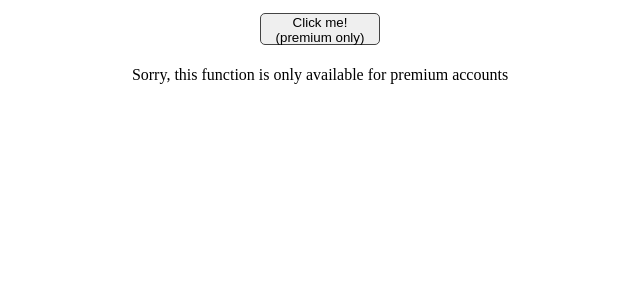
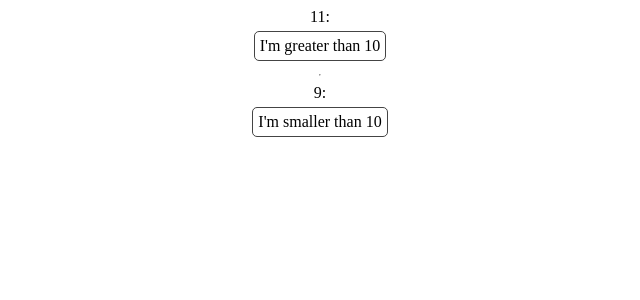
Before and after one commit to MaciejWWojcik/directives-and-pipes-course, an Angular app: page / in a window 1280 px wide. Shown: the top 300 px of the page, without its empty margins (320-960 px from the left). Built offline with nearby package versions, Linux system fonts and the light colour scheme.

Commit message:
solution

```diff
--- a/src/app/app.component.html
+++ b/src/app/app.component.html
@@ -1,13 +1,9 @@
-<button *ngIf="premiumAccount.premium; else nonPremiumMessage" (click)="doSomething()">
-  Click me! (premium only)
-</button>
+11:
+<div *appGreater="11; else small"> I'm greater than 10</div>
+<hr>
+9:
+<div *appGreater="9; else small"> I'm 9, so I will not be rendered!</div>
 
-<button *ngIf="standardAccount.premium; else nonPremiumMessage" (click)="doSomething()">
-  Click me! (premium only)
-</button>
-
-<ng-template #nonPremiumMessage>
-  <p>
-    Sorry, this function is only available for premium accounts
-  </p>
+<ng-template #small>
+  <div>I'm smaller than 10</div>
 </ng-template>
--- a/src/app/app.component.scss
+++ b/src/app/app.component.scss
@@ -4,7 +4,7 @@
   align-items: center;
 }
 
-input {
+div {
   margin: 5px;
   border: 1px solid #444;
   border-radius: 5px;
--- a/src/app/app.component.ts
+++ b/src/app/app.component.ts
@@ -1,5 +1,4 @@
 import { Component, QueryList, ViewChildren } from '@angular/core';
-import { Account } from './model/account';
 
 @Component({
   selector: 'app-root',
@@ -8,17 +7,4 @@ import { Account } from './model/account';
 })
 export class AppComponent {
 
-  premiumAccount: Account = {
-    username: 'John',
-    premium: true,
-  }
-
-  standardAccount: Account = {
-    username: 'Jane',
-    premium: false,
-  }
-
-  doSomething() {
-
-  }
 }
--- a/src/app/app.module.ts
+++ b/src/app/app.module.ts
@@ -2,12 +2,12 @@ import { NgModule } from '@angular/core';
 import { BrowserModule } from '@angular/platform-browser';
 import { AppComponent } from './app.component';
 import { FormsModule } from '@angular/forms';
-import { PremiumOnlyDirective } from './premium-only.directive';
+import { GreaterDirective } from './greater.directive';
 
 @NgModule({
   declarations: [
     AppComponent,
-    PremiumOnlyDirective,
+    GreaterDirective,
   ],
   imports: [
     BrowserModule,
--- /dev/null
+++ b/src/app/greater.directive.ts
@@ -0,0 +1,32 @@
+import { Directive, ElementRef, Input, OnInit, TemplateRef, ViewContainerRef } from '@angular/core';
+
+@Directive({
+  selector: '[appGreater]'
+})
+export class GreaterDirective implements OnInit {
+
+  @Input('appGreater') value!: number;
+  @Input('appGreaterElse') alternativeTemplate?: TemplateRef<any>;
+
+  constructor(
+    private templateRef: TemplateRef<any>,
+    private viewContainerRef: ViewContainerRef,
+  ) {
+  }
+
+  ngOnInit() {
+    this.viewContainerRef.clear();
+
+    // create view if value > 10
+    if (this.value > 10) {
+      this.viewContainerRef.createEmbeddedView(this.templateRef);
+      return;
+    }
+
+    // create alternative view if value < 10
+    if (this.value < 10 && this.alternativeTemplate) {
+      this.viewContainerRef.createEmbeddedView(this.alternativeTemplate);
+      return;
+    }
+  }
+}
--- a/src/app/model/account.ts
+++ /dev/null
@@ -1,4 +0,0 @@
-export interface Account{
-  username: string;
-  premium: boolean;
-}
--- a/src/app/premium-only.directive.ts
+++ /dev/null
@@ -1,30 +0,0 @@
-import { Directive, ElementRef, Input, OnInit, TemplateRef, ViewContainerRef } from '@angular/core';
-import { Account } from './model/account';
-
-@Directive({
-  selector: '[appPremiumOnly]'
-})
-export class PremiumOnlyDirective implements OnInit {
-
-  @Input('appPremiumOnly') account!: Account;
-  @Input('appPremiumOnlyElse') alternativeTemplate?: TemplateRef<any>;
-
-  constructor(
-    private templateRef: TemplateRef<any>,
-    private viewContainerRef: ViewContainerRef,
-  ) {
-  }
-
-  ngOnInit() {
-    if (this.account.premium) {
-      this.viewContainerRef.clear();
-      this.viewContainerRef.createEmbeddedView(this.templateRef);
-    } else {
-      this.viewContainerRef.clear();
-
-      if (this.alternativeTemplate) {
-        this.viewContainerRef.createEmbeddedView(this.alternativeTemplate);
-      }
-    }
-  }
-}
```
